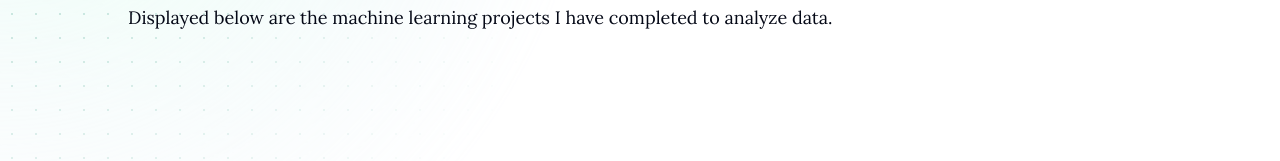
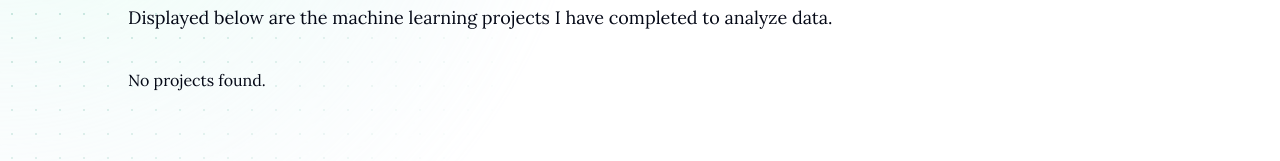
Before and after one commit to tara-morin/website, a Next.js app: page /en/machine_learning in a window 1280 px wide. Shown: the part 214-375 px from the top of the page. Built offline with nearby package versions, Linux system fonts and the light colour scheme.

Commit message:
added "no projects found" statement

```diff
--- a/src/app/[locale]/machine_learning/page.tsx
+++ b/src/app/[locale]/machine_learning/page.tsx
@@ -49,7 +49,8 @@ export default function machine_learning({ params: { locale } }: { params: { loc
             <Heading variant="display-strong-l">{machine_learning.title}</Heading>
             <Text variant="body-default-l" style={{font: 'Lora',}}>{machine_learning.description}</Text>
 
-            {allProjects.map((project) => {
+            {allProjects.length > 0 ? (
+    allProjects.map((project) => {
         const projectImage = `/images/projects/project-01/${project.slug}.png`; // Image from the images folder
 
         return (
@@ -62,16 +63,16 @@ export default function machine_learning({ params: { locale } }: { params: { loc
                 border="brand-medium"
             >
                 <Heading variant="display-default-m">
-                            {project.metadata.title}
+                    {project.metadata?.title || 'Untitled Project'}
                 </Heading>
                 <SmartImage
                     aspectRatio="16 / 9"
                     radius="m"
-                            alt={project.metadata.title}
+                    alt={project.metadata?.title || 'Untitled Project'}
                     src={projectImage}
                 />
                 <Text variant="body-default-s" color="white">
-                            {project.metadata.summary}
+                    {project.metadata?.summary || 'No summary available.'}
                 </Text>
                 <Button
                     style={{
@@ -87,7 +88,11 @@ export default function machine_learning({ params: { locale } }: { params: { loc
                 </Button>
             </Flex>
         );
-            })}
+    })
+) : (
+    <Text>No projects found.</Text>
+)}
+
         </Flex>
     );
 }
```
Lines whose indentation alone changed are shown as unchanged.
